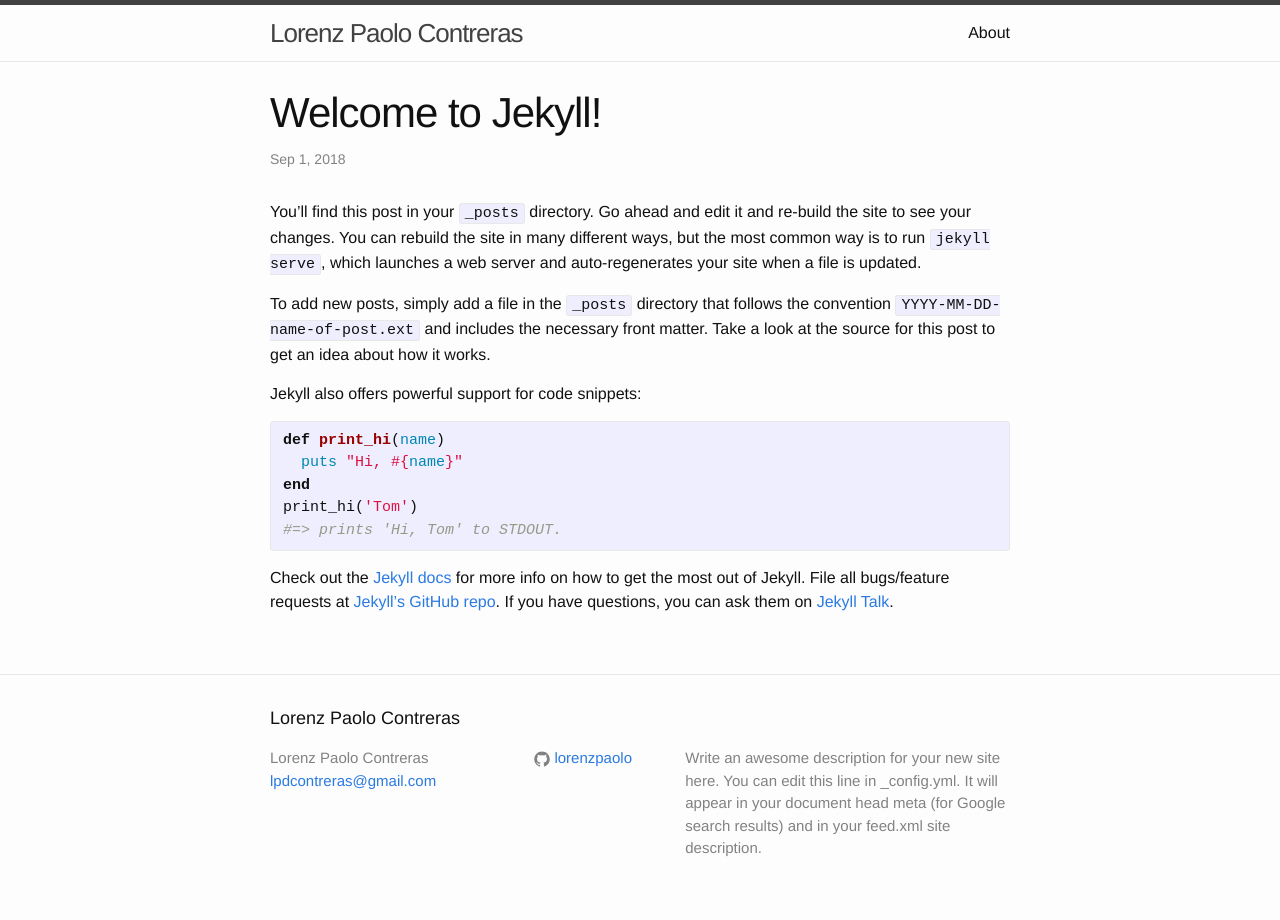
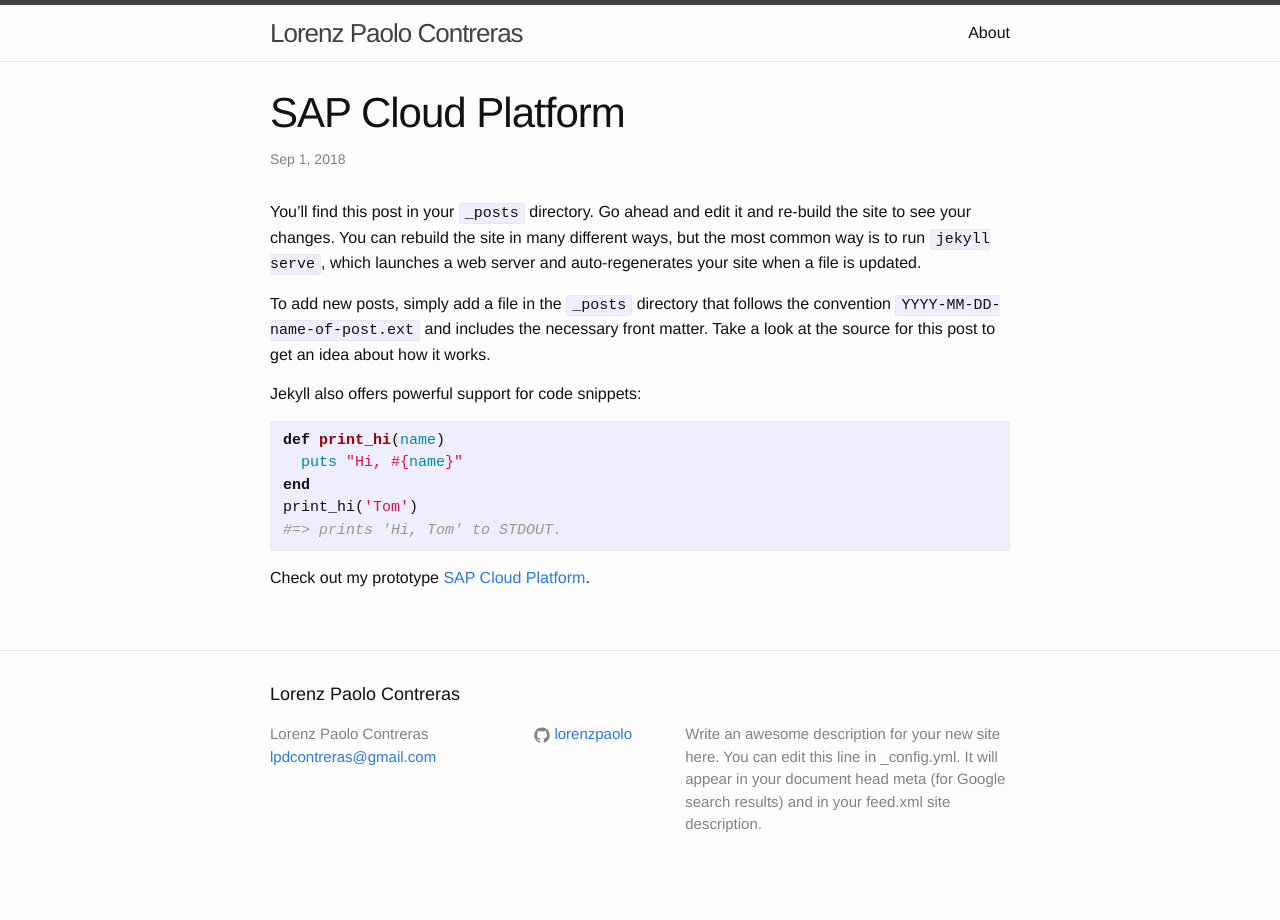
Before and after one commit to lorenzpaolo/lorenzpaolo.github.io, a Jekyll site: the page built from _posts/2018-09-01-welcome-to-jekyll.markdown, in a window 1280 px wide. Built offline with Jekyll 4.4.1, drawn with Linux system fonts in a browser that asks for light colours.

Commit message:
Update 2018-09-01-welcome-to-jekyll.markdown

```diff
--- a/_posts/2018-09-01-welcome-to-jekyll.markdown
+++ b/_posts/2018-09-01-welcome-to-jekyll.markdown
@@ -1,6 +1,6 @@
 ---
 layout: post
-title:  "Welcome to Jekyll!"
+title:  "SAP Cloud Platform"
 date:   2018-09-01 12:23:32 +0000
 categories: jekyll update
 ---
@@ -18,8 +18,6 @@
 #=> prints 'Hi, Tom' to STDOUT.
 {% endhighlight %}
 
-Check out the [Jekyll docs][jekyll-docs] for more info on how to get the most out of Jekyll. File all bugs/feature requests at [Jekyll’s GitHub repo][jekyll-gh]. If you have questions, you can ask them on [Jekyll Talk][jekyll-talk].
+Check out my prototype [SAP Cloud Platform].
 
-[jekyll-docs]: http://jekyllrb.com/docs/home
-[jekyll-gh]:   https://github.com/jekyll/jekyll
-[jekyll-talk]: https://talk.jekyllrb.com/
+[SAP Cloud Platform]: https://flpportal-p2000472024trial.dispatcher.hanatrial.ondemand.com/sites?siteId=266c9cf3-1a44-4f6e-af0c-b8be4f8dbd9b&evictCache=true#page1-Display
```
